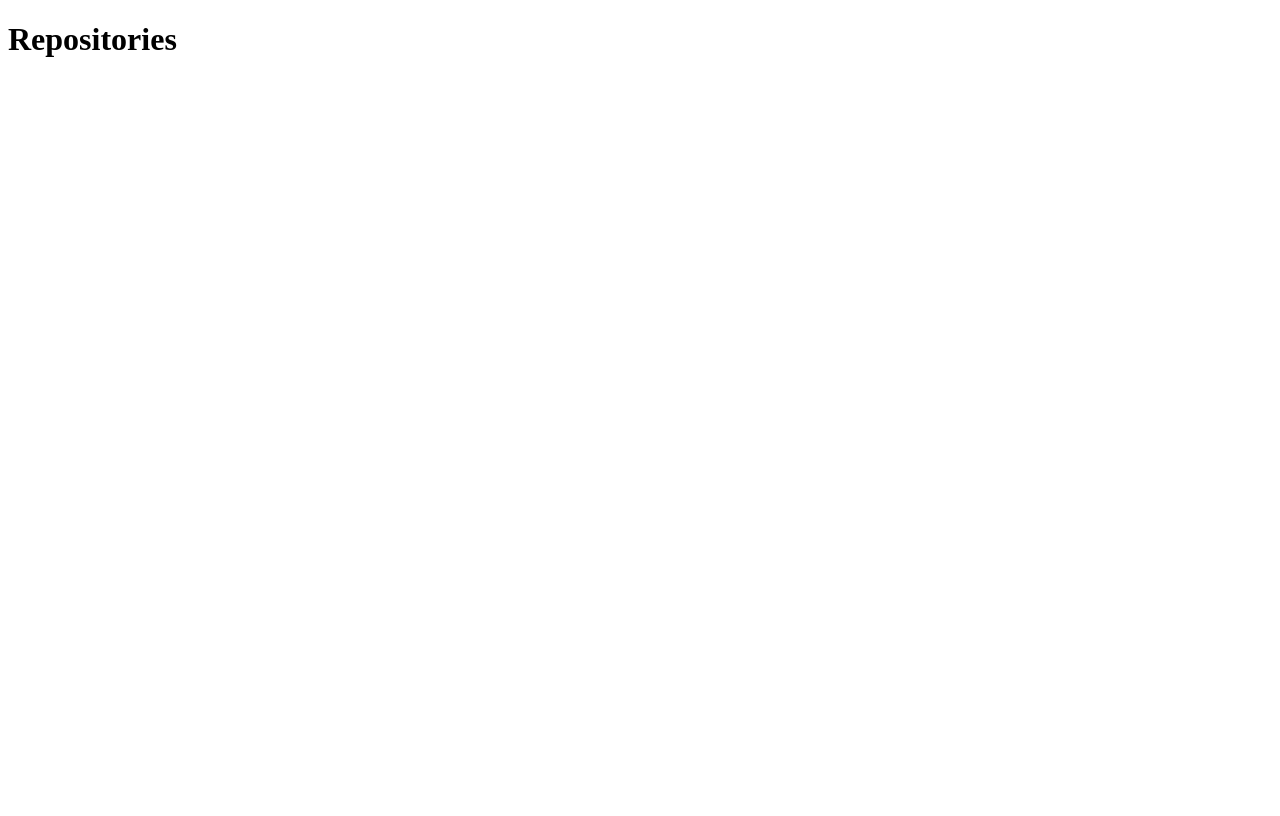
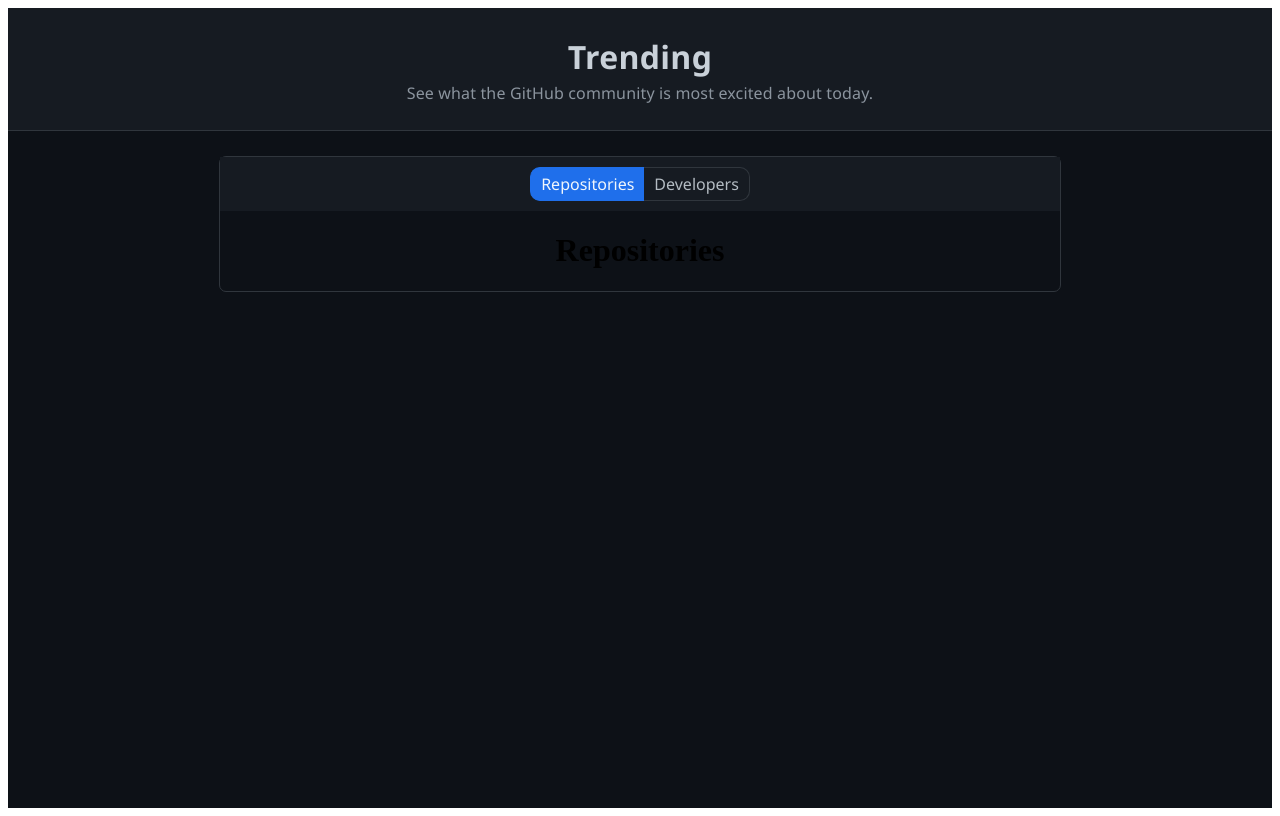
Before and after one commit to k10wl/coinmena-git, a React (Create React App) app: page / in a window 1280 px wide. Built offline with nearby package versions, Linux system fonts and the light colour scheme; the HTML template or start-up script is replaced by a standard one.

Commit message:
Added BasePage to repositories

```diff
--- a/src/pages/Repositories/index.tsx
+++ b/src/pages/Repositories/index.tsx
@@ -1,9 +1,11 @@
 import React from "react";
 
+import BasePage from "@ui/BasePage";
+
 const Repositories = () => (
-  <div>
+  <BasePage>
     <h1>Repositories</h1>
-  </div>
+  </BasePage>
 );
 
 export default Repositories;
```
